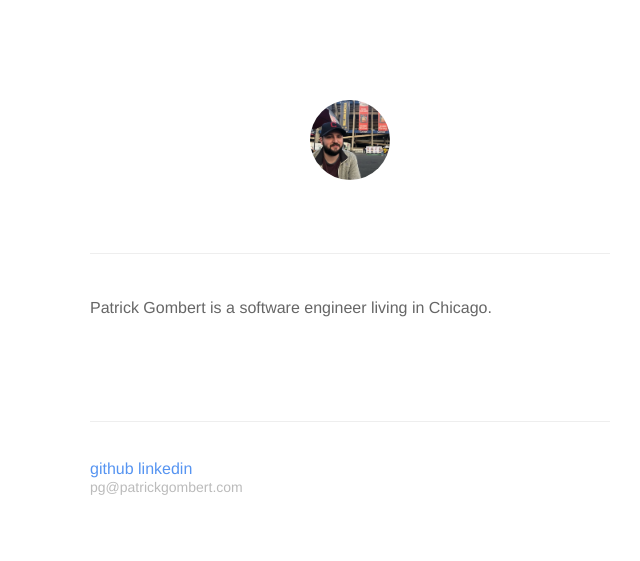
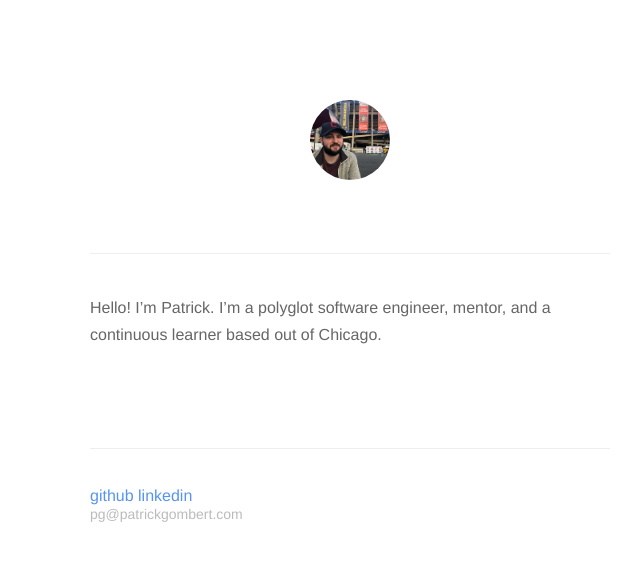
Before and after one commit to patrickgombert/patrickgombert.github.io, a Jekyll site: the page built from about.md, in a window 1280 px wide. Shown: the top 561 px of the page, without its empty margins (290-930 px from the left). Built offline with Jekyll 4.4.1, drawn with Linux system fonts in a browser that asks for light colours; nearby versions of some CDN libraries.

Commit message:
Update about

```diff
--- a/about.md
+++ b/about.md
@@ -4,6 +4,6 @@ permalink: about/
 profile: true
 ---
 
-Patrick Gombert is a software engineer living in Chicago.
+Hello! I’m Patrick. I'm a polyglot software engineer, mentor, and a continuous learner based out of Chicago.
 
 {% include footer.html %}
```
